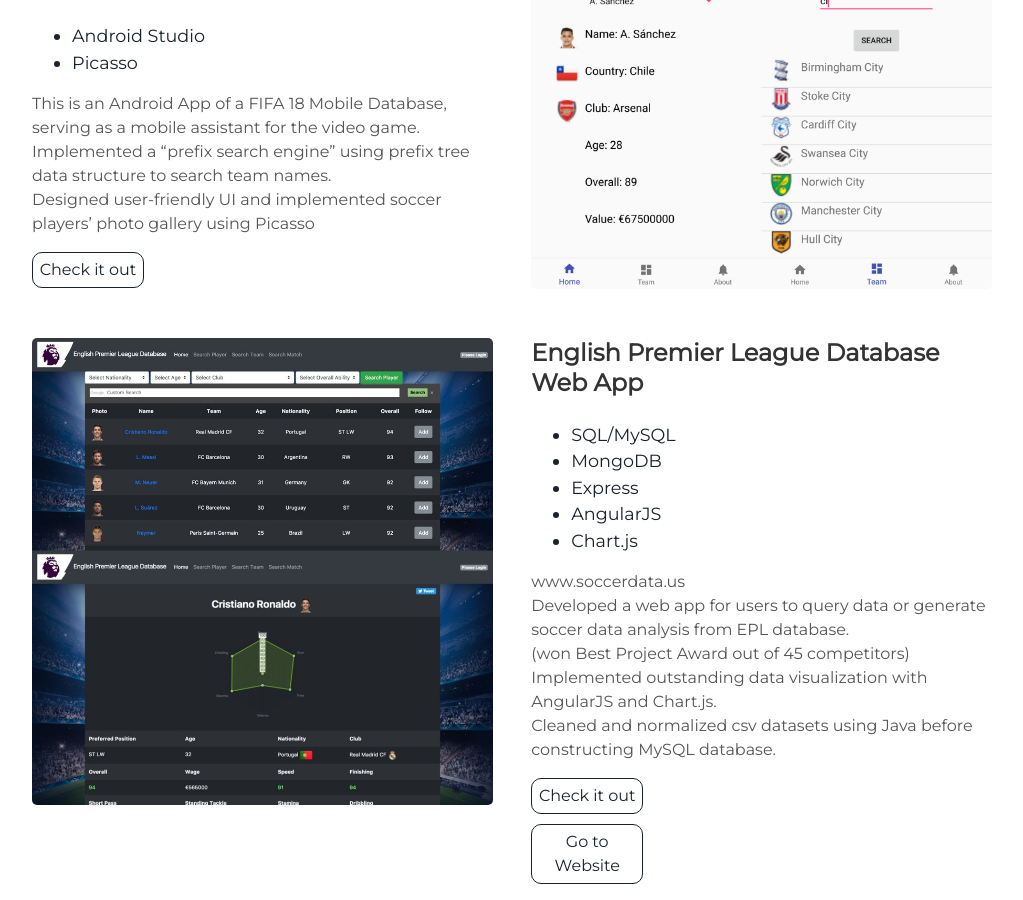
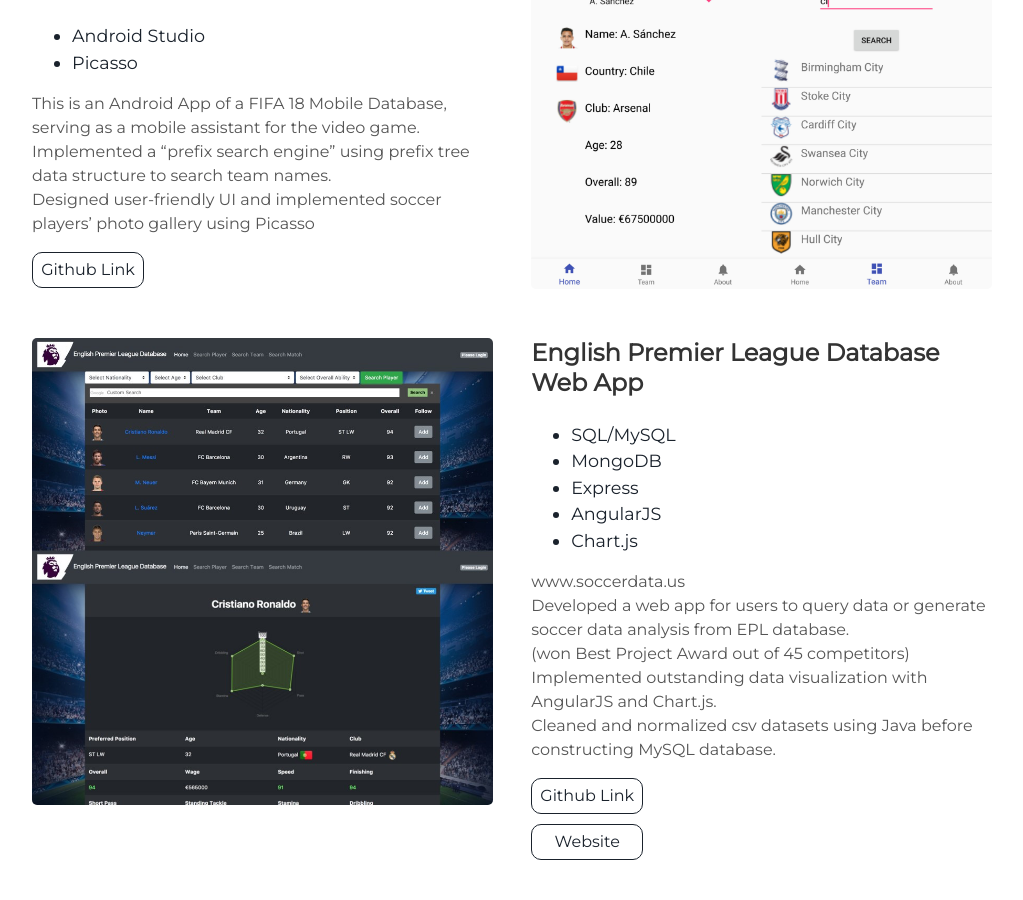
Before and after one commit to hl1028/hl1028.github.io, a Jekyll site: the page built from index.html, in a window 1280 px wide and 900 px high, scrolled down 1930 px. Shown: the whole window, without its empty margins (128-1151 px from the left). Built offline with Jekyll 4.4.1, drawn with Linux system fonts in a browser that asks for light colours.

Commit message:
Update projects.html

```diff
--- a/_includes/projects.html
+++ b/_includes/projects.html
@@ -13,7 +13,7 @@
       <li> Picasso</li>
     </ul>
     <p>This is an Android App of a FIFA 18 Mobile Database, serving as a mobile assistant for the video game. Implemented a “prefix search engine” using prefix tree data structure to search team names. <br>Designed user-friendly UI and implemented soccer players’ photo gallery using Picasso</p>
-    <a class="project-link" target="_blank" href="https://github.com/hl1028/FIFA-18-Assistant-android-app">Check it out</a>
+    <a class="project-link" target="_blank" href="https://github.com/hl1028/FIFA-18-Assistant-android-app">Github Link</a>
   </div>
 </div>
 
@@ -35,7 +35,7 @@
       <br>(won Best Project Award out of 45 competitors)
       <br>Implemented outstanding data visualization with AngularJS and Chart.js.
       <br>Cleaned and normalized csv datasets using Java before constructing MySQL database.</p>
-    <a class="project-link" target="_blank" href="https://github.com/hl1028/English-Premier-League-Web-Application">Check it out</a>
-    <a class="project-link" target="_blank" href="www.soccerdata.us">Go to Website</a>
+    <a class="project-link" target="_blank" href="https://github.com/hl1028/English-Premier-League-Web-Application">Github Link</a>
+    <a class="project-link" target="_blank" href="http://www.soccerdata.us">Website</a>
   </div>
 </div>
```
